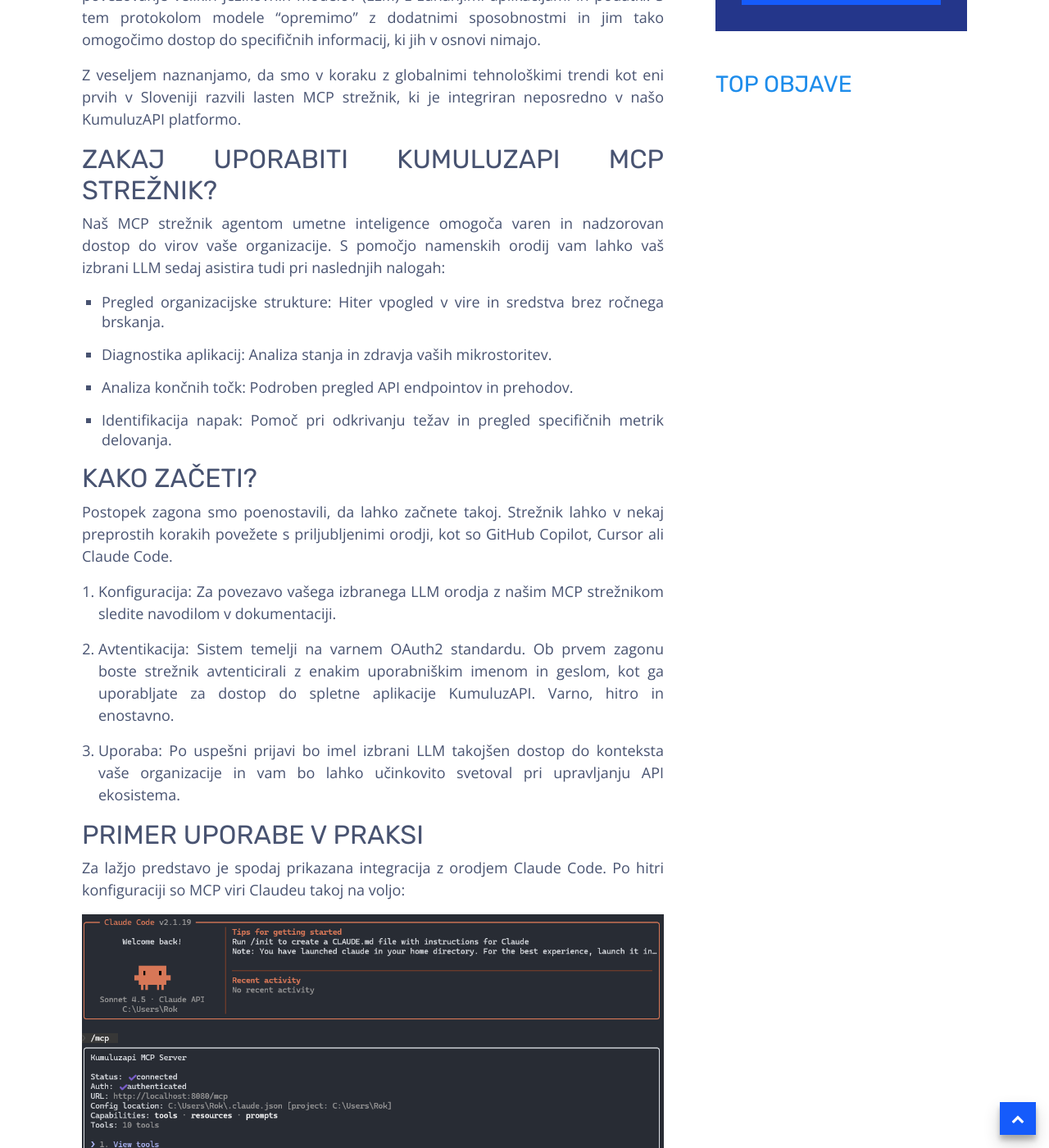
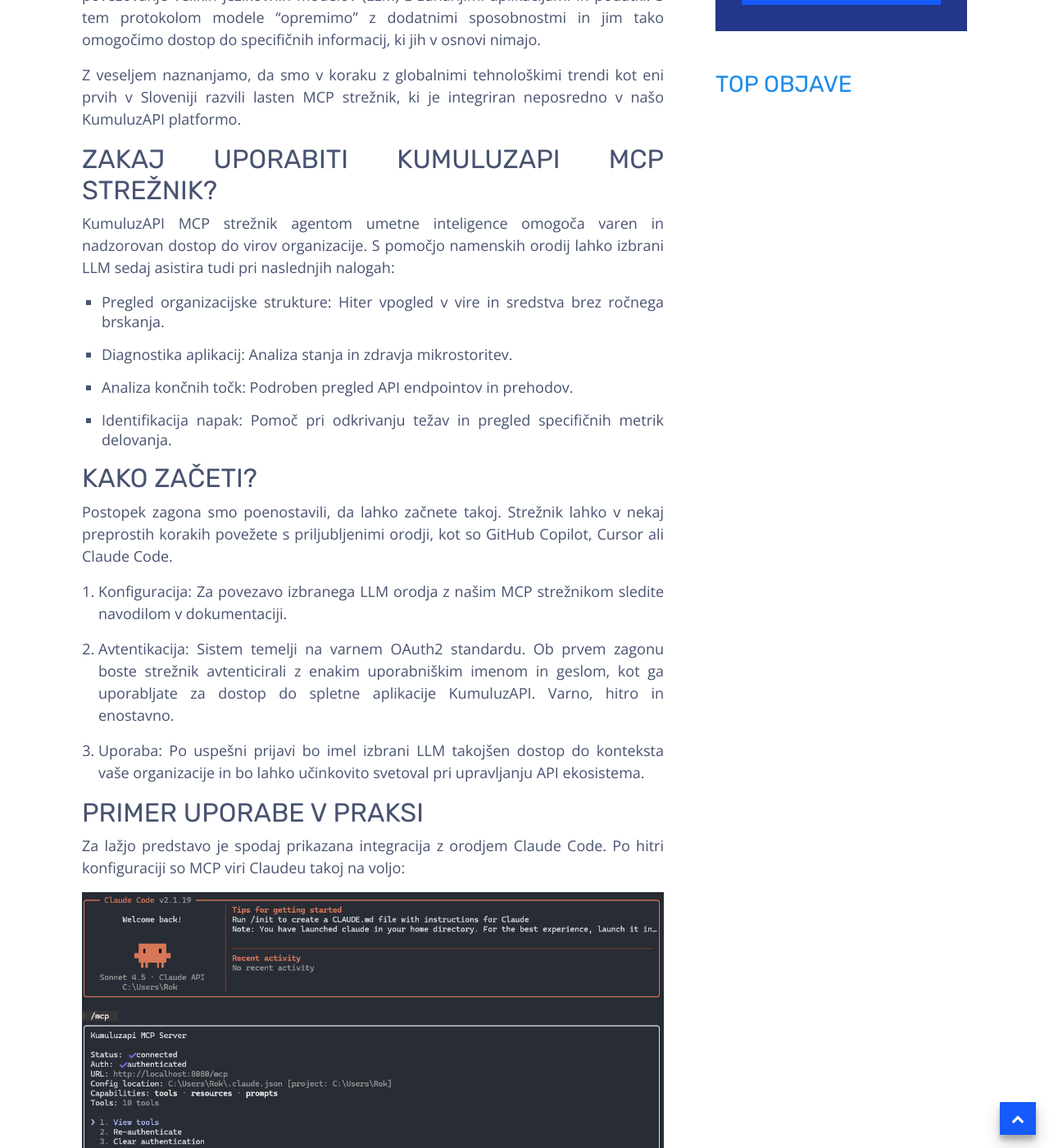
Before and after one commit to kumuluz/blog.sunesis.si, a Jekyll site: the page built from _posts/2026-02-06-kumuluz-api-mcp.markdown, in a window 1280 px wide and 1400 px high, scrolled down 647 px. Shown: the whole window at 82% size. Built offline with Jekyll 4.4.1, drawn with Linux system fonts in a browser that asks for light colours.

Commit message:
Update 2026-02-06-kumuluz-api-mcp.markdown

```diff
--- a/_posts/2026-02-06-kumuluz-api-mcp.markdown
+++ b/_posts/2026-02-06-kumuluz-api-mcp.markdown
@@ -15,11 +15,11 @@
 
 ## Zakaj uporabiti KumuluzAPI MCP strežnik?
 
-Naš MCP strežnik agentom umetne inteligence omogoča varen in nadzorovan dostop do virov vaše organizacije. S pomočjo namenskih orodij vam lahko vaš izbrani LLM sedaj asistira tudi pri naslednjih nalogah:
+KumuluzAPI MCP strežnik agentom umetne inteligence omogoča varen in nadzorovan dostop do virov organizacije. S pomočjo namenskih orodij lahko izbrani LLM sedaj asistira tudi pri naslednjih nalogah:
 
 - **Pregled organizacijske strukture:** Hiter vpogled v vire in sredstva brez ročnega brskanja.
 
-- **Diagnostika aplikacij:** Analiza stanja in zdravja vaših mikrostoritev.
+- **Diagnostika aplikacij:** Analiza stanja in zdravja mikrostoritev.
 
 - **Analiza končnih točk:** Podroben pregled API endpointov in prehodov.
 
@@ -30,11 +30,11 @@
 
 Postopek zagona smo poenostavili, da lahko začnete takoj. Strežnik lahko v nekaj preprostih korakih povežete s priljubljenimi orodji, kot so GitHub Copilot, Cursor ali Claude Code.
 
-1. **Konfiguracija:** Za povezavo vašega izbranega LLM orodja z našim MCP strežnikom sledite navodilom v dokumentaciji.
+1. **Konfiguracija:** Za povezavo izbranega LLM orodja z našim MCP strežnikom sledite navodilom v dokumentaciji.
 
 2. **Avtentikacija:** Sistem temelji na varnem OAuth2 standardu. Ob prvem zagonu boste strežnik avtenticirali z enakim uporabniškim imenom in geslom, kot ga uporabljate za dostop do spletne aplikacije KumuluzAPI. Varno, hitro in enostavno.
 
-3. **Uporaba:** Po uspešni prijavi bo imel izbrani LLM takojšen dostop do konteksta vaše organizacije in vam bo lahko učinkovito svetoval pri upravljanju API ekosistema.
+3. **Uporaba:** Po uspešni prijavi bo imel izbrani LLM takojšen dostop do konteksta vaše organizacije in bo lahko učinkovito svetoval pri upravljanju API ekosistema.
 
 
 ## Primer uporabe v praksi
```
